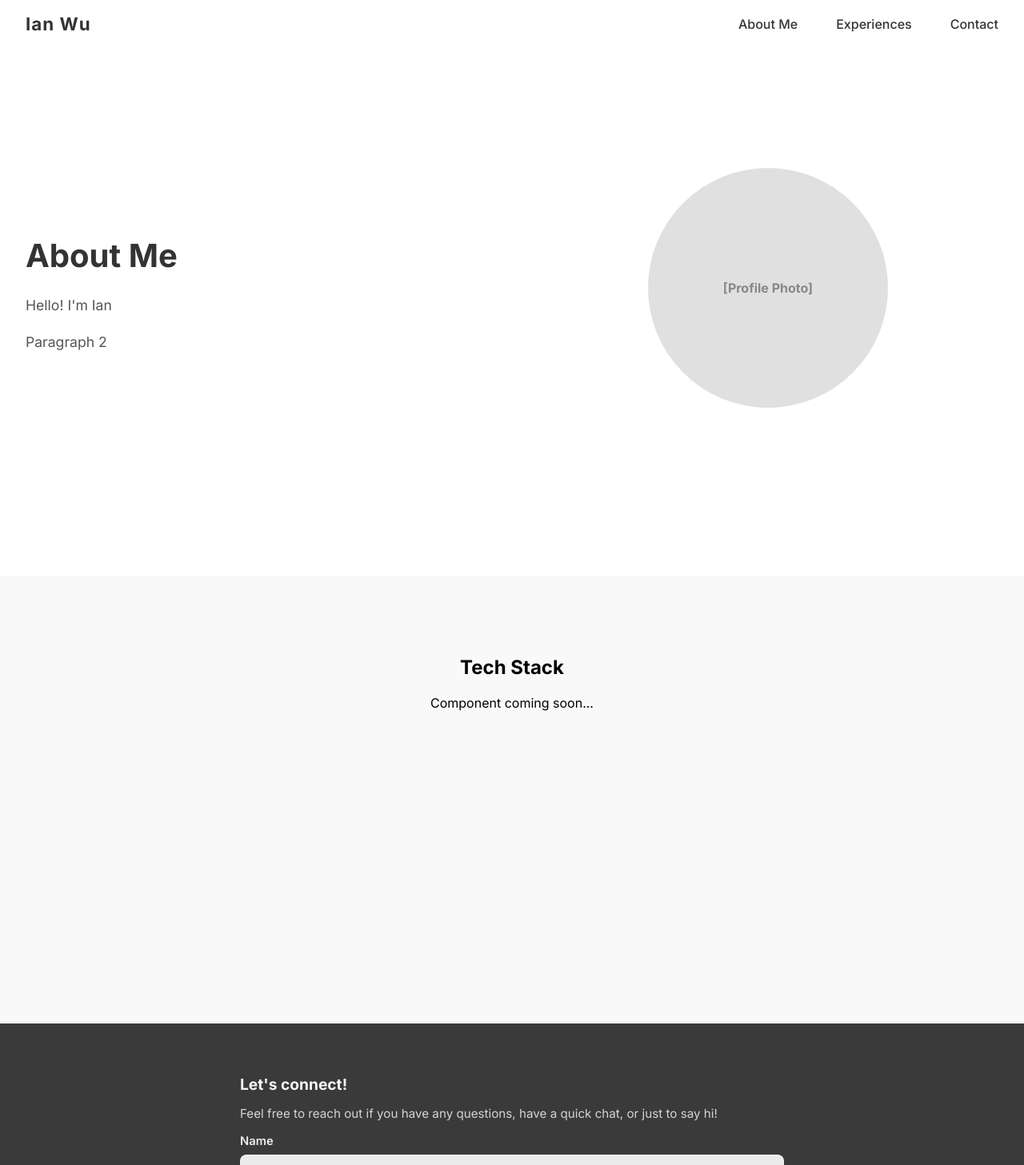
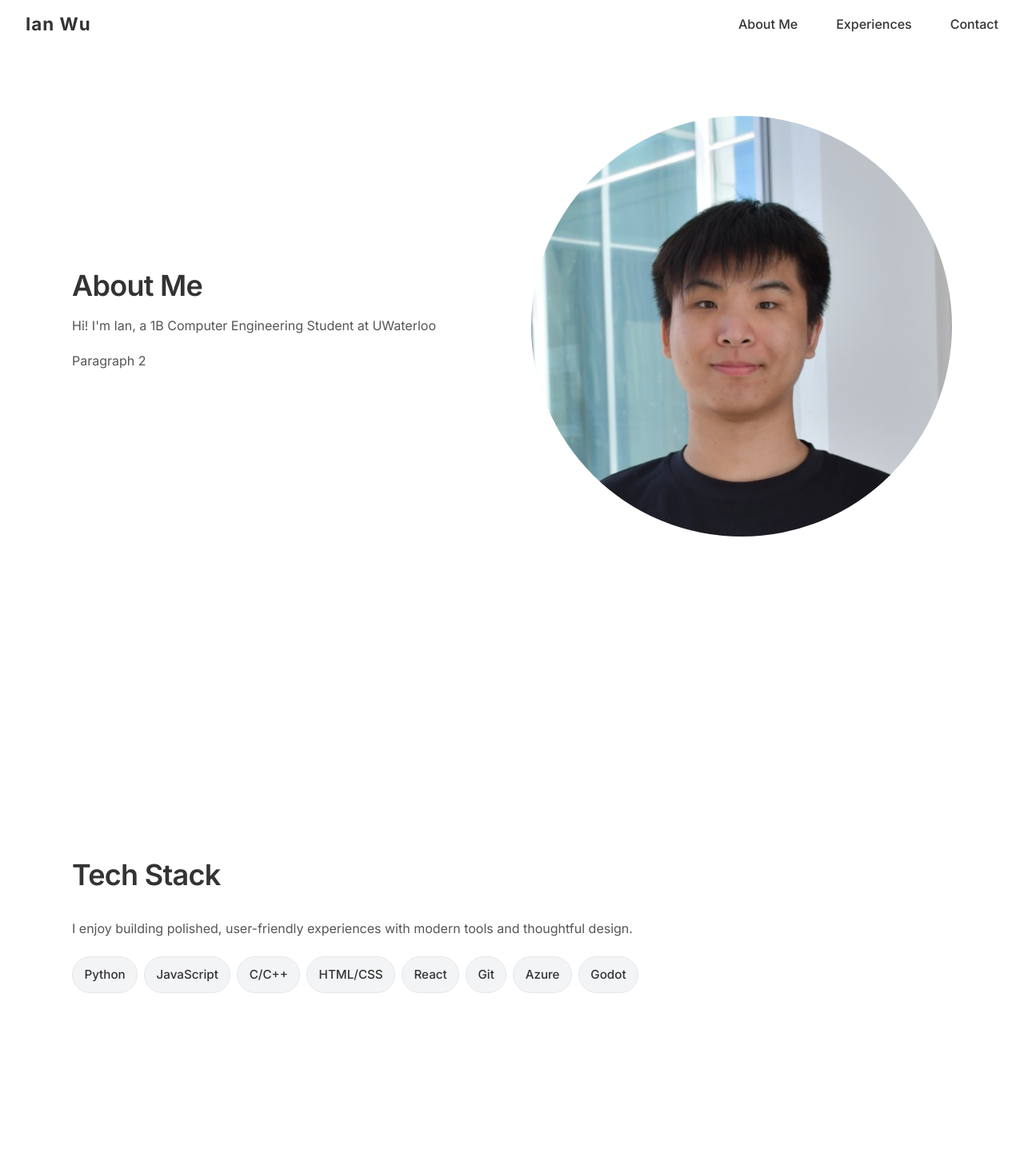
Before and after one commit to YINOL1/portfolio-website, a React (Vite) app in the folder my-portfolio/: page / in a window 1280 px wide. Shown: the top 1457 px of the page at 80% size. Built offline with nearby package versions, Linux system fonts and the light colour scheme.

Commit message:
Add TechStack component and profile image; refactor AboutMe styles and content for improved layout and clarity

```diff
--- a/my-portfolio/src/App.jsx
+++ b/my-portfolio/src/App.jsx
@@ -1,6 +1,7 @@
 import { BrowserRouter, Routes, Route } from 'react-router-dom';
 import NavBar from './components/NavBar';
 import AboutMe from './components/AboutMe';
+import TechStack from './components/TechStack';
 import Footer from './components/Footer';
 
 function PageLayout({ children }) {
@@ -27,10 +28,7 @@ export default function App() {
               <div className="home-page-container">
                 <AboutMe />
 
-                <section id="tech-stack" style={{ padding: '5rem 2rem', minHeight: '50vh', textAlign: 'center', backgroundColor: '#f9f9f9' }}>
-                  <h2>Tech Stack</h2>
-                  <p>Component coming soon...</p>
-                </section>
+                <TechStack />
               </div>
             </PageLayout>
           } />
--- a/my-portfolio/src/components/AboutMe.css
+++ b/my-portfolio/src/components/AboutMe.css
@@ -1,45 +1,95 @@
-/* Main Container */
 .about-section {
   display: flex;
   justify-content: center;
   align-items: center;
-  gap: 4rem;
-  padding: 5rem 2rem;
+  gap: 3rem;
+  padding: 4rem 5rem;
   min-height: 70vh;
+  max-width: 1100px;
+  margin: 4rem auto 1rem;
+  background: none !important;
+  border: none !important;
+  outline: none !important;
+  box-shadow: none !important;
 }
 
-/* Text */
 .about-content {
   flex: 1;
   max-width: 600px;
+  display: flex;
+  flex-direction: column;
+  align-items: flex-start;
+  padding: 0;
 }
+
 .section-title {
-  font-size: 2.5rem;
-  margin-bottom: 1.5rem;
-  color: #333;
+  font-size: 2.25rem;
+  margin: 0 0 0.9rem;
+  color: rgb(51, 51, 51);
+  font-weight: 600;
+  letter-spacing: -0.02em;
 }
-.about-text p {
-  font-size: 1.1rem;
-  line-height: 1.6;
-  margin-bottom: 1rem;
+
+.about-text {
+  font-size: 1rem;
+  line-height: 1.75;
   color: #555;
 }
 
-/* Image */
+.about-text p {
+  margin: 0 0 1rem;
+}
+
 .about-image-container {
   flex: 1;
   display: flex;
   justify-content: center;
+  /* background: none !important;
+  border: none !important;
+  outline: none !important;
+  box-shadow: none !important; */
 }
 
-.image-placeholder {
-  width: 300px;
-  height: 300px;
-  background-color: #e0e0e0;
+/* .image-placeholder {
+  width: 260px;
+  height: 260px;
+  background: transparent;
   border-radius: 50%;
+  border: none;
+  box-shadow: none;
   display: flex;
   justify-content: center;
   align-items: center;
-  color: #888;
-  font-weight: bold;
+  overflow: hidden;
+} */
+
+.profile-image {
+  width: 100%;
+  height: 100%;
+  object-fit: cover;
+  display: block;
+  border-radius: 50%;
+  border: 2px;
+  outline: 2px;
+  padding: 0;
+  background: none;
 }
+
+@media (max-width: 768px) {
+  .about-section {
+    flex-direction: column;
+    gap: 1.25rem;
+    padding: 3rem 1.25rem;
+    margin: 2.5rem auto 0.75rem;
+  }
+
+  .about-content {
+    align-items: center;
+    text-align: center;
+  }
+
+  /* .image-placeholder {
+    width: 220px;
+    height: 220px;
+  } */
+}
--- a/my-portfolio/src/components/AboutMe.jsx
+++ b/my-portfolio/src/components/AboutMe.jsx
@@ -1,15 +1,16 @@
 import './AboutMe.css';
+import profileImage from '../assets/profile.jpg';
 
 export default function AboutMe() {
 
     return (
-        <section id="about" className="about-section">
+        <section id="about-me" className="about-section">
 
             <div className="about-content">
                 <h2 className="section-title">About Me</h2>
                 <div className="about-text">
                     <p>
-                    Hello! I'm Ian
+                    Hi! I'm Ian, a 1B Computer Engineering Student at UWaterloo
                     </p>
                     <p>
                     Paragraph 2
@@ -19,7 +20,7 @@ export default function AboutMe() {
 
             <div className="about-image-container">
                 <div className="image-placeholder">
-                    <span>[Profile Photo]</span>
+                    <img src={profileImage} alt="Ian" className="profile-image" />
                 </div>
             </div>
 
--- a/my-portfolio/src/components/Dropdown.css
+++ b/my-portfolio/src/components/Dropdown.css
@@ -24,7 +24,7 @@
 .dropdown-link {
   display: inline-block;
   padding: 0.5rem 1rem;
-  color: rgb(180, 180, 180);
+  color: rgb(140, 140, 140);
   text-decoration: none;
   font-weight: 400;
   transition: background-color 0.2s ease, color 0.2s ease;
--- a/my-portfolio/src/components/Dropdown.jsx
+++ b/my-portfolio/src/components/Dropdown.jsx
@@ -1,4 +1,3 @@
-import { Link } from 'react-router-dom';
 import './Dropdown.css';
 
 export default function Dropdown({ items, onMouseEnter, onMouseLeave }) {
@@ -7,7 +6,7 @@ export default function Dropdown({ items, onMouseEnter, onMouseLeave }) {
       <ul className="list-items">
         {items.map((item, index) => (
           <li key={index}>
-            <Link to={item.link} className="dropdown-link">{item.label}</Link>
+            <a href={item.link} className="dropdown-link">{item.label}</a>
           </li>
         ))}
       </ul>
--- a/my-portfolio/src/components/NavBar.css
+++ b/my-portfolio/src/components/NavBar.css
@@ -71,7 +71,7 @@ html {
 } */
 .nav-item:hover,
 .home-link:hover {
-  color: rgb(180, 180, 180);
+  color: rgb(140, 140, 140);
 }
 /* .nav-item:hover::after,
 .home-link:hover::after {
@@ -81,7 +81,7 @@ html {
 /* Keep hover effect active when hovering over dropdown */
 .nav-item-wrapper:hover .nav-item,
 .nav-item-wrapper:hover .home-link {
-  color: rgb(180, 180, 180);
+  color: rgb(140, 140, 140);
 }
 /* .nav-item-wrapper:hover .nav-item::after,
 .nav-item-wrapper:hover .home-link::after {
--- /dev/null
+++ b/my-portfolio/src/components/TechStack.css
@@ -0,0 +1,66 @@
+.techstack-section {
+  display: flex;
+  justify-content: center;
+  align-items: center;
+  padding: 4rem 5rem;
+  min-height: 70vh;
+  max-width: 1100px;
+  margin: 4rem auto 1rem;
+  background: none !important;
+  border: none !important;
+  outline: none !important;
+  box-shadow: none !important;
+}
+
+.techstack-content {
+  width: 100%;
+  max-width: 100%;
+  display: flex;
+  flex-direction: column;
+  align-items: flex-start;
+}
+
+.techstack-title {
+  font-size: 2.25rem;
+  margin: 0 0 0.9rem;
+  color: rgb(51, 51, 51);
+  font-weight: 600;
+  letter-spacing: -0.02em;
+}
+
+.techstack-text {
+  font-size: 1rem;
+  line-height: 1.75;
+  color: #555;
+}
+
+.skill-pill {
+  display: inline-block;
+  margin: 0.35rem 0.5rem 0.35rem 0;
+  padding: 0.55rem 0.9rem;
+  border-radius: 999px;
+  background-color: #f3f4f6;
+  color: #333;
+  font-size: 0.95rem;
+  font-weight: 500;
+  border: 1px solid #e5e7eb;
+}
+
+@media (max-width: 768px) {
+  .techstack-section {
+    flex-direction: column;
+    gap: 1.25rem;
+    padding: 3rem 1.25rem;
+    margin: 2.5rem auto 0.75rem;
+  }
+
+  .techstack-content {
+    align-items: center;
+    text-align: center;
+  }
+
+  .techstack-image-placeholder {
+    width: 220px;
+    height: 220px;
+  }
+}
--- /dev/null
+++ b/my-portfolio/src/components/TechStack.jsx
@@ -0,0 +1,31 @@
+import './TechStack.css';
+
+const skills = [
+  'Python',
+  'JavaScript',
+  'C/C++',
+  'HTML/CSS',
+  'React',
+  'Git',
+  'Azure',
+  'Godot'
+];
+
+export default function TechStack() {
+  return (
+    <section id="tech-stack" className="techstack-section">
+      <div className="techstack-content">
+        <h2 className="techstack-title">Tech Stack</h2>
+        <p className="techstack-text">
+          I enjoy building polished, user-friendly experiences with modern tools and thoughtful design.
+        </p>
+        <div className="techstack-text">
+          {skills.map((skill) => (
+            <span key={skill} className="skill-pill">{skill}</span>
+          ))}
+        </div>
+      </div>
+
+    </section>
+  );
+}
```
Also changed, not shown: my-portfolio/src/assets/profile.jpg (added).
